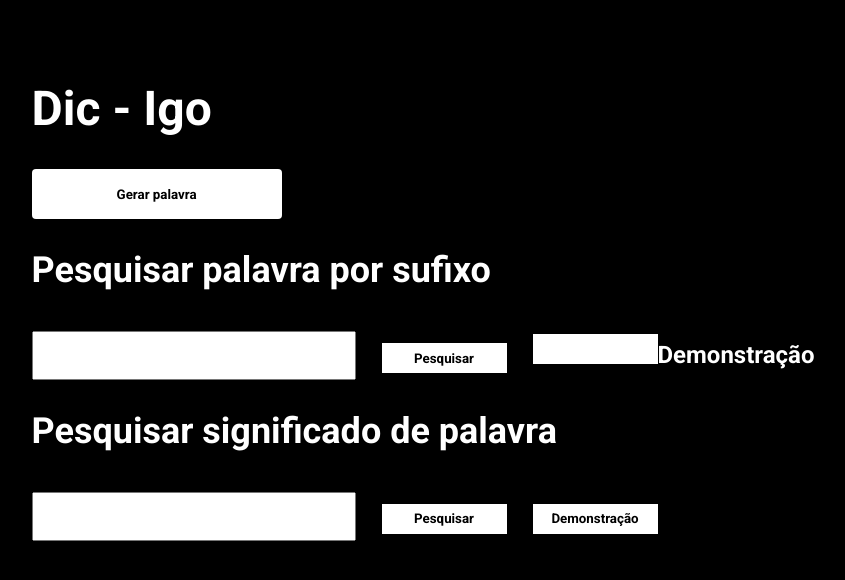
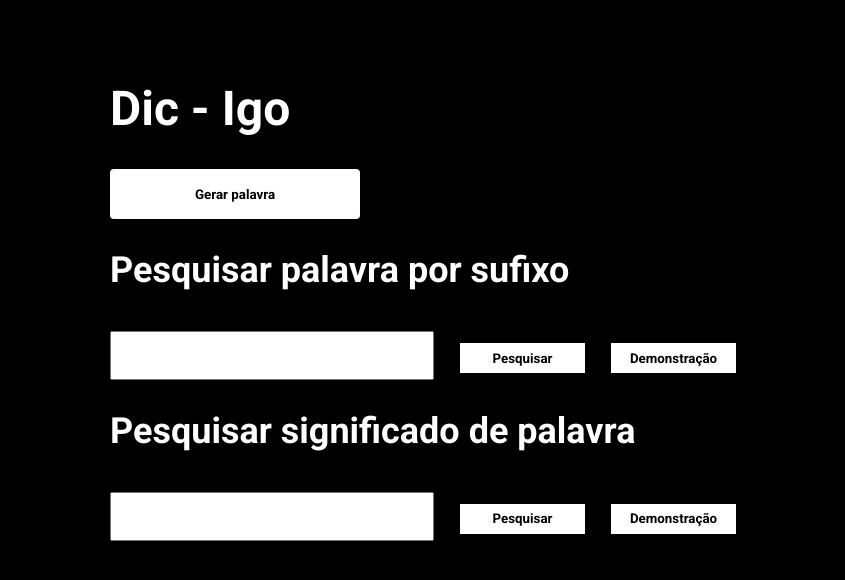
Before and after one commit to dicigo/dicigo.github.io, a plain HTML site: page index.html in a window 1280 px wide. Shown: the whole page, without its empty margins (137-982 px from the left). Drawn offline with Linux system fonts and the light colour scheme.

Commit message:
:wrench: Button fix

```diff
--- a/index.html
+++ b/index.html
@@ -35,7 +35,7 @@
 
             <button id="searchButton" onclick="suffix()">Pesquisar</button>
 
-            <button id="desmontrateButton" onclick="demonstrate()" class="desmontrateButton"></button>Demonstração</button>
+            <button id="desmontrateButton" onclick="demonstrate()" class="desmontrateButton">Demonstração</button>
 
             <div class="suffixRes" id="suffixRes"></div>
         </div>
```
